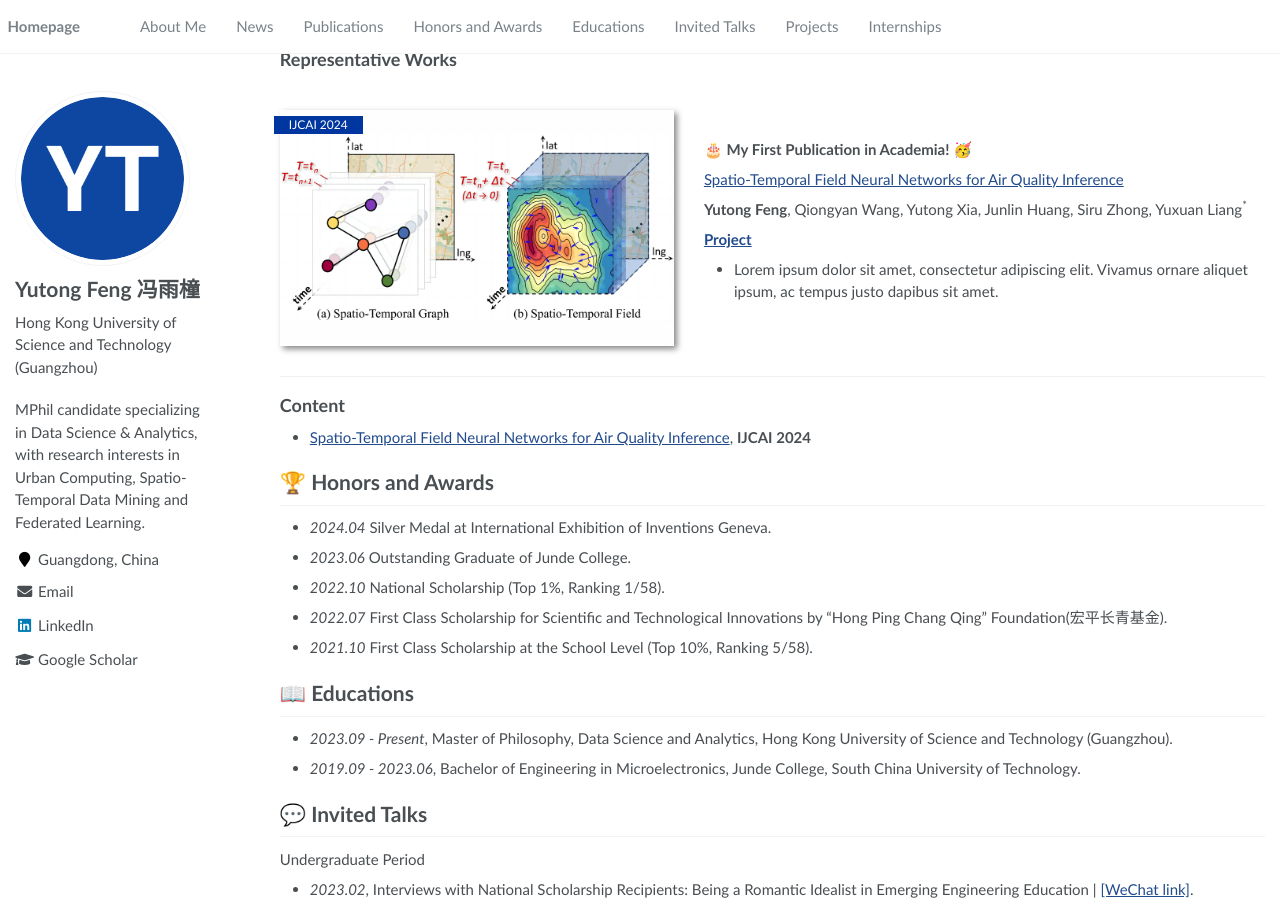
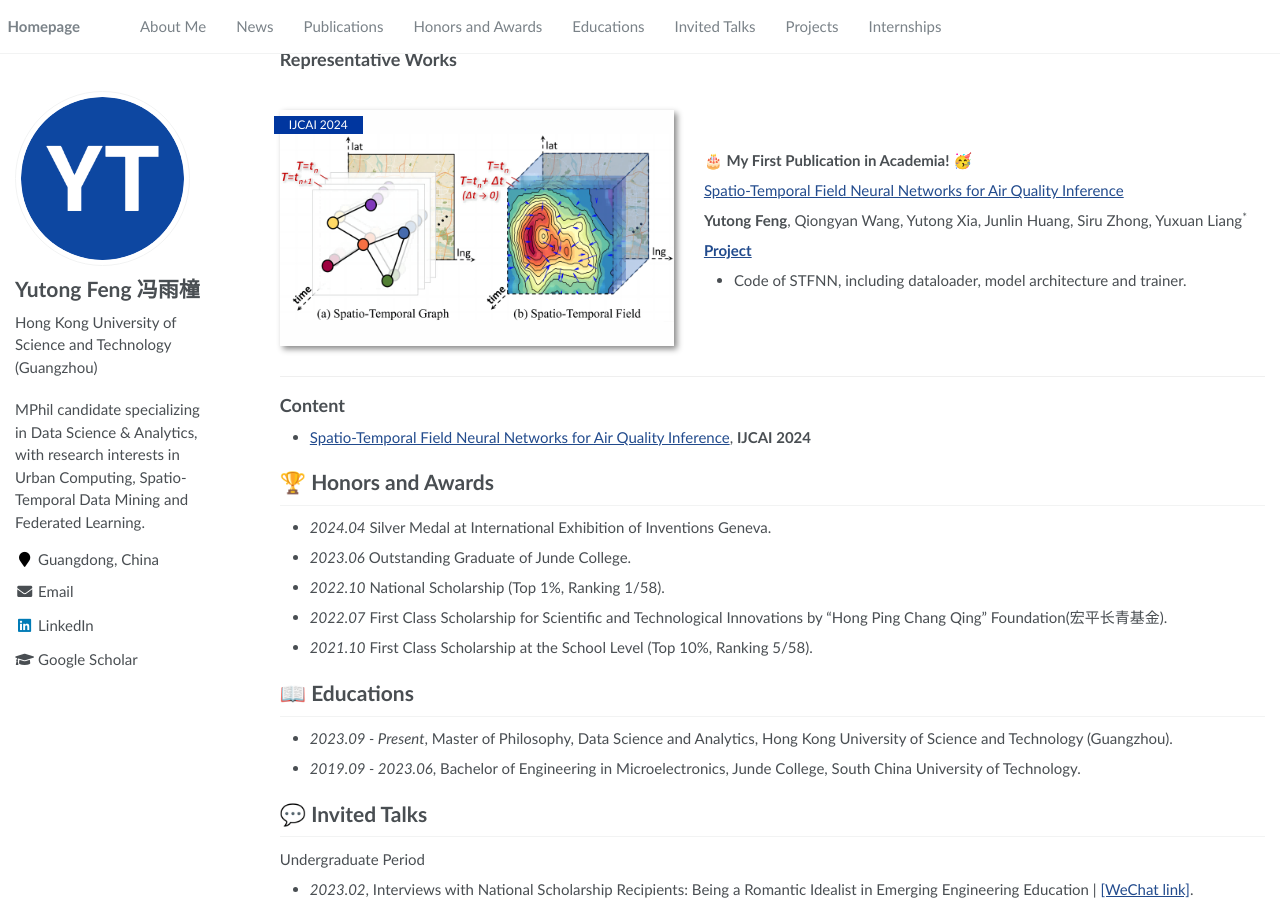
Before and after one commit to Yutong-Feng/yutong-feng.github.io, a Jekyll site: the page built from _pages/about.md, in a window 1280 px wide and 900 px high, scrolled down 899 px. Built offline with Jekyll 4.4.1, drawn with Linux system fonts in a browser that asks for light colours.

Commit message:
Fixed some formatting issues.

```diff
--- a/_pages/about.md
+++ b/_pages/about.md
@@ -62,7 +62,7 @@ Yutong Feng
 **Yutong Feng**, Qiongyan Wang, Yutong Xia, Junlin Huang, Siru Zhong, Yuxuan Liang<sup>*</sup>
 
 [**Project**](https://github.com/Yutong-Feng/STFNN) <strong><span class='show_paper_citations' data='DhtAFkwAAAAJ:ALROH1vI_8AC'></span></strong>
-- Lorem ipsum dolor sit amet, consectetur adipiscing elit. Vivamus ornare aliquet ipsum, ac tempus justo dapibus sit amet.
+- Code of STFNN, including dataloader, model architecture and trainer.
 </div>
 </div>
 ## Content
```
